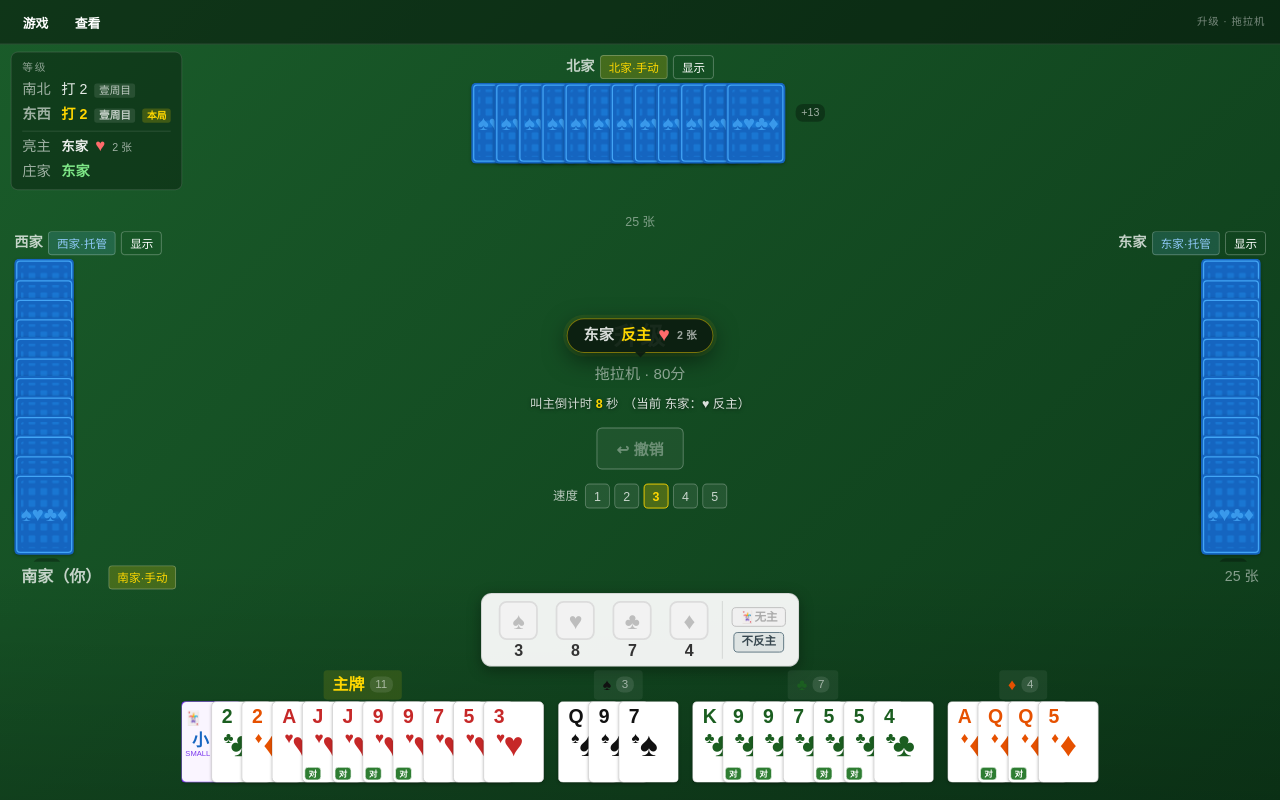
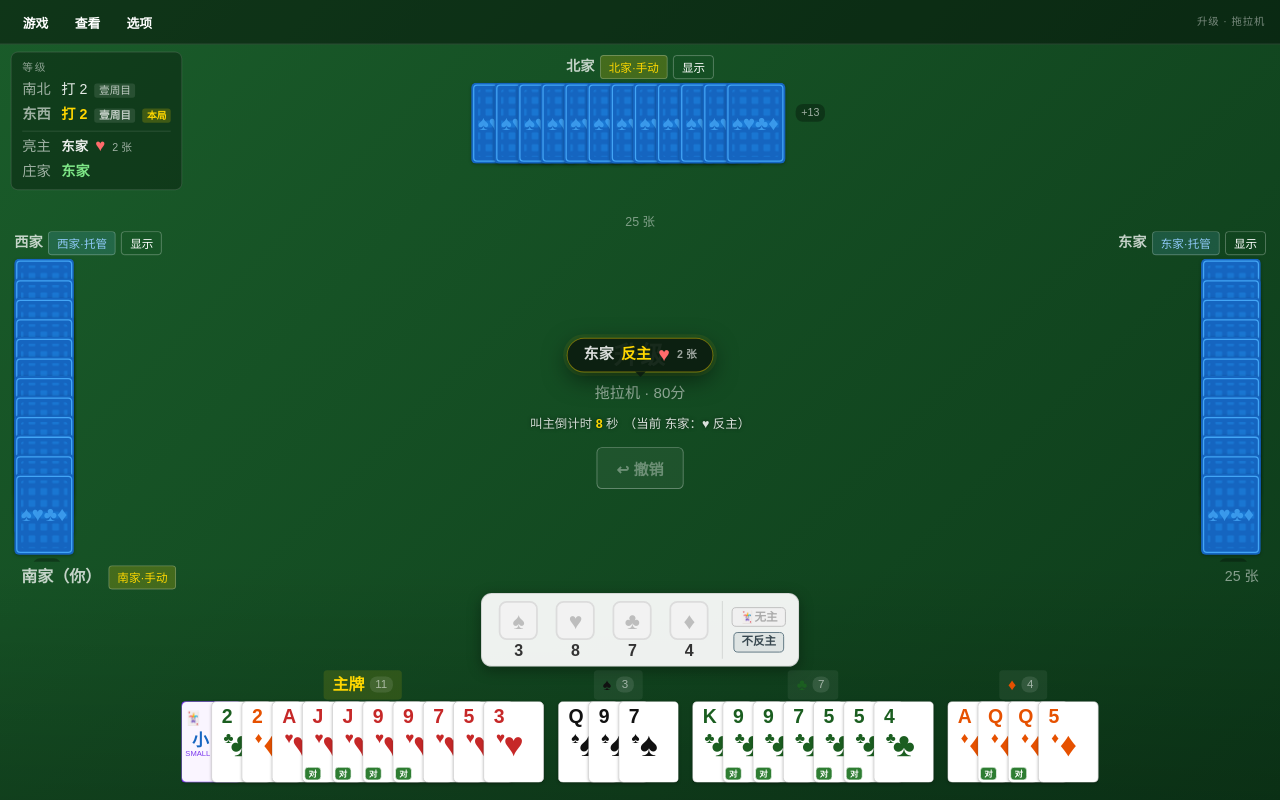
Before and after one commit to HiddenTesla/shengji, a React (Vite) app: page / in a window 1280 px wide. Built offline with nearby package versions, Linux system fonts and the light colour scheme.

Commit message:
将游戏速度移到选项菜单

```diff
--- a/src/App.tsx
+++ b/src/App.tsx
@@ -59,6 +59,7 @@ import {
 import { type HandShape, mandatoryFollowCards } from './core/hand.ts';
 import { aiChoosePlay } from './core/ai.ts';
 import { useUiScale } from './hooks/useUiScale.ts';
+import { SPEED_MULTIPLIERS } from './utils/speed.ts';
 import {
   VOID_DOOR_COLOR,
   inferVoids,
@@ -165,7 +166,6 @@ const FIRST_BID_MIN_REMAINING_SECONDS = 5;
 
 /** 底牌张数（= 庄家埋底张数） */
 const BOTTOM_COUNT = 8;
-const SPEED_MULTIPLIERS = [1.2, 0.7, 0.4, 0.28, 0.16] as const;
 /** 报主泡泡的停留时长（毫秒，与 _base.scss 的 declareBubble 动画时长一致） */
 const DECLARE_TOAST_MS = 1800;
 
@@ -1250,6 +1250,8 @@ function App() {
         onViewRules={() => setShowRules(true)}
         onViewPlayLog={() => openPlayLog('plays')}
         onViewTracker={() => setShowTracker(true)}
+        gameSpeed={gameSpeed}
+        onChangeSpeed={setGameSpeed}
       />
 
       {/* ---- 左上角：双方等级（打几 / 级牌） ---- */}
@@ -1635,27 +1637,6 @@ function App() {
             )}
           </div>
 
-          <div className="speed-row">
-            <span className="speed-row__label">速度</span>
-            {SPEED_MULTIPLIERS.map((_, index) => {
-              const level = index + 1;
-              const active = gameSpeed === level;
-              return (
-                <button
-                  key={level}
-                  className={active
-                    ? 'speed-button speed-button--active'
-                    : 'speed-button'}
-                  onClick={() => setGameSpeed(level)}
-                  aria-pressed={active}
-                  title={`速度 ${level}${level === 3 ? '（当前默认）' : ''}`}
-                >
-                  {level}
-                </button>
-              );
-            })}
-          </div>
-
         </div>
 
         {/* 东家 */}
--- a/src/components/MenuBar.tsx
+++ b/src/components/MenuBar.tsx
@@ -1,9 +1,10 @@
 // ============================================================
-// 顶部菜单栏 —— 「游戏」「查看」菜单
+// 顶部菜单栏 —— 「游戏」「查看」「选项」菜单
 // 样式：src/styles/components/_menu-bar.scss（BEM）
 // ============================================================
 
 import { useEffect, useRef, useState, type ReactNode } from 'react';
+import { SPEED_LEVELS } from '../utils/speed.ts';
 
 interface MenuBarProps {
   /** 点击「新的一局」：只负责发起请求，由 App 弹确认框 */
@@ -16,6 +17,10 @@ interface MenuBarProps {
   onViewPlayLog: () => void;
   /** 点击「记牌器」：查看已出牌 / 剩余牌 */
   onViewTracker: () => void;
+  /** 当前游戏速度档位（1..5） */
+  gameSpeed: number;
+  /** 选择速度档位（「选项 → 游戏速度」，不需要弹框） */
+  onChangeSpeed: (level: number) => void;
 }
 
 /**
@@ -23,22 +28,31 @@ interface MenuBarProps {
  * 绝对定位的浮层直接用 `top: var(--menu-bar-offset)`。
  */
 
-function MenuItem({ onClick, children }: {
+function MenuItem({ onClick, checked, children }: {
   onClick: () => void;
+  /** 传入时按「单选」项渲染（前面带勾） */
+  checked?: boolean;
   children: ReactNode;
 }) {
+  const isRadio = checked !== undefined;
   return (
     <button
-      role="menuitem"
-      className="menu-bar__item"
+      role={isRadio ? 'menuitemradio' : 'menuitem'}
+      aria-checked={isRadio ? checked : undefined}
+      className={checked ? 'menu-bar__item menu-bar__item--checked' : 'menu-bar__item'}
       onClick={onClick}
     >
+      {isRadio && (
+        <span className="menu-bar__check">
+          {checked ? '✓' : ''}
+        </span>
+      )}
       {children}
     </button>
   );
 }
 
-type MenuKey = 'game' | 'view'
+type MenuKey = 'game' | 'view' | 'options'
 
 export default function MenuBar({
   onNewGame,
@@ -46,6 +60,8 @@ export default function MenuBar({
   onViewRules,
   onViewPlayLog,
   onViewTracker,
+  gameSpeed,
+  onChangeSpeed,
 }: MenuBarProps) {
   const [openMenu, setOpenMenu] = useState<MenuKey | null>(null);
   const rootRef = useRef<HTMLDivElement>(null);
@@ -132,6 +148,44 @@ export default function MenuBar({
         )}
       </div>
 
+      <div className="menu-bar__group">
+        <button
+          className={buttonClassName('options')}
+          onClick={() => toggle('options')}
+          aria-haspopup="menu"
+          aria-expanded={openMenu === 'options'}
+        >
+          选项
+        </button>
+
+        {openMenu === 'options' && (
+          <div role="menu" className="menu-bar__dropdown">
+            {/* 目前只有一个选项：光标移到「游戏速度」上，右侧展开速度子菜单 */}
+            <div className="menu-bar__submenu-group">
+              <button
+                role="menuitem"
+                aria-haspopup="menu"
+                className="menu-bar__item menu-bar__item--parent"
+              >
+                游戏速度
+                <span className="menu-bar__arrow">▸</span>
+              </button>
+              <div role="menu" className="menu-bar__submenu">
+                {SPEED_LEVELS.map(level => (
+                  <MenuItem
+                    key={level}
+                    checked={gameSpeed === level}
+                    onClick={() => closeThen(() => onChangeSpeed(level))}
+                  >
+                    {level}
+                  </MenuItem>
+                ))}
+              </div>
+            </div>
+          </div>
+        )}
+      </div>
+
       {/* 右侧标题（纯展示） */}
       <span className="menu-bar__title">
         升级 · 拖拉机
--- a/src/styles/components/_app.scss
+++ b/src/styles/components/_app.scss
@@ -418,41 +418,6 @@
   background: rgba(126, 231, 135, 0.16);
 }
 
-/* 速度选择 */
-.speed-row {
-  display: flex;
-  align-items: center;
-  justify-content: center;
-  gap: 5px;
-  margin-top: 8px;
-  font-size: 14px;
-  color: rgba(255, 255, 255, 0.7);
-}
-
-.speed-row__label {
-  margin-right: 3px;
-}
-
-.speed-button {
-  width: 28px;
-  height: 28px;
-  padding: 0;
-  font-size: 14px;
-  font-weight: 500;
-  color: rgba(255, 255, 255, 0.75);
-  cursor: pointer;
-  border: 1px solid rgba(255, 255, 255, 0.25);
-  border-radius: 5px;
-  background: rgba(255, 255, 255, 0.08);
-
-  &--active {
-    font-weight: 700;
-    color: $color-gold;
-    border-color: $color-gold;
-    background: rgba(255, 215, 0, 0.24);
-  }
-}
-
 /* ---- 底部手牌区 ---- */
 .bottom-area {
   padding: 4px 16px 8px;
--- a/src/styles/components/_menu-bar.scss
+++ b/src/styles/components/_menu-bar.scss
@@ -54,8 +54,53 @@
   box-shadow: 0 8px 24px rgba(0, 0, 0, 0.45);
 }
 
+/* 带子菜单的条目：hover / 键盘聚焦时在右侧展开子菜单 */
+.menu-bar__submenu-group {
+  position: relative;
+
+  &:hover,
+  &:focus-within {
+    > .menu-bar__item--parent {
+      background: $color-menu-hover;
+    }
+
+    > .menu-bar__submenu {
+      display: block;
+    }
+  }
+}
+
+.menu-bar__item--parent {
+  justify-content: space-between;
+  gap: 12px;
+  white-space: nowrap;
+}
+
+.menu-bar__arrow {
+  font-size: 0.9em;
+  line-height: 1;
+  color: $text-on-dark-dim;
+}
+
+/* 子菜单：贴在父项右侧（与父项齐平，中间不留缝） */
+.menu-bar__submenu {
+  display: none;
+  position: absolute;
+  top: -5px; /* 抵消 dropdown 的 4px padding + 1px 边框 */
+  left: 100%;
+  z-index: 1;
+  min-width: clamp(64px, 6vw, 92px);
+  padding: 4px;
+  border-radius: 6px;
+  background: $color-menu-bg;
+  border: 1px solid rgba(255, 255, 255, 0.18);
+  box-shadow: 0 8px 24px rgba(0, 0, 0, 0.45);
+}
+
 .menu-bar__item {
-  display: block;
+  display: flex;
+  align-items: center;
+  gap: 4px;
   width: 100%;
   padding: clamp(6px, calc(var(--app-height, 100vh) * 0.01), 11px)
     clamp(12px, 1vw, 18px);
@@ -70,6 +115,19 @@
   &:hover {
     background: $color-menu-hover;
   }
+
+  /* 单选类条目（如游戏速度）：当前项加粗 */
+  &--checked {
+    font-weight: 700;
+  }
+}
+
+/* 单选条目前的勾（未选中时留白，保证对齐） */
+.menu-bar__check {
+  width: 14px;
+  flex-shrink: 0;
+  color: $color-gold;
+  text-align: center;
 }
 
 .menu-bar__title {
--- /dev/null
+++ b/src/utils/speed.ts
@@ -0,0 +1,11 @@
+// ============================================================
+// 游戏速度档位
+// 菜单「选项 → 游戏速度」与 App 的动画延时共用这一份定义。
+// ============================================================
+
+/** 档位 1..5 对应的时长倍率（越大 = 越快） */
+export const SPEED_MULTIPLIERS = [1.2, 0.7, 0.4, 0.28, 0.16] as const;
+
+/** 可选的速度档位（1..5） */
+export const SPEED_LEVELS: readonly number[] =
+  SPEED_MULTIPLIERS.map((_, index) => index + 1);
```
